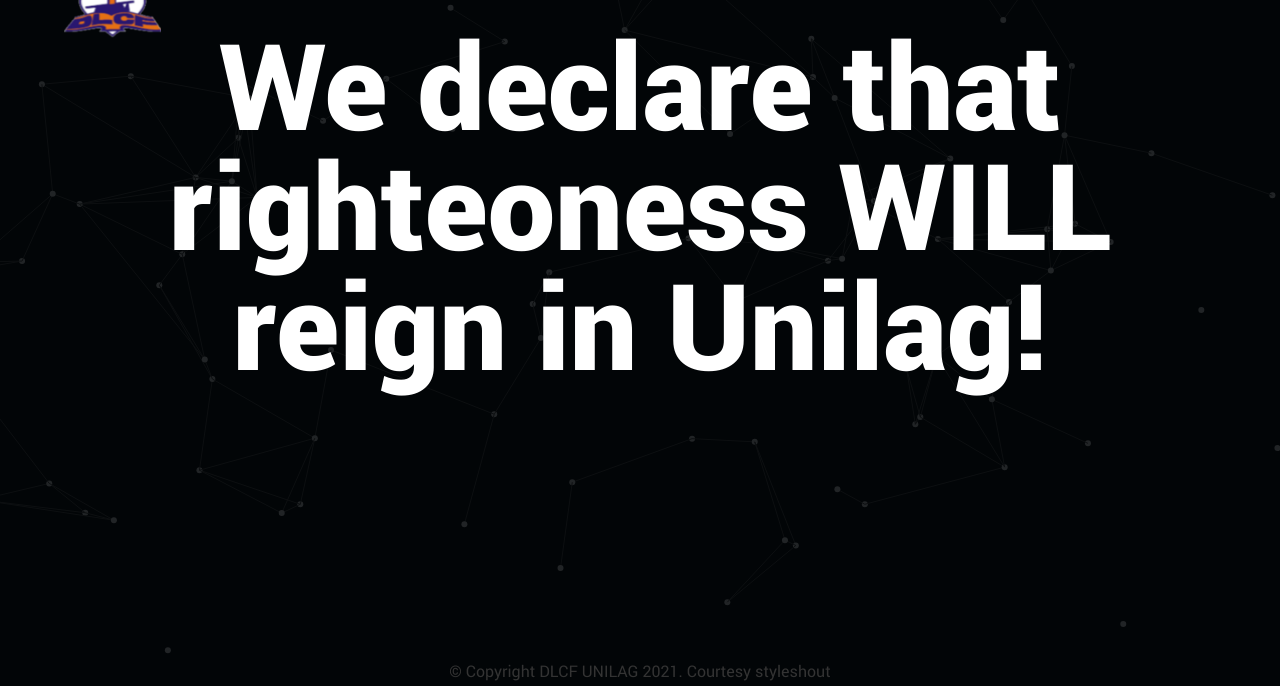
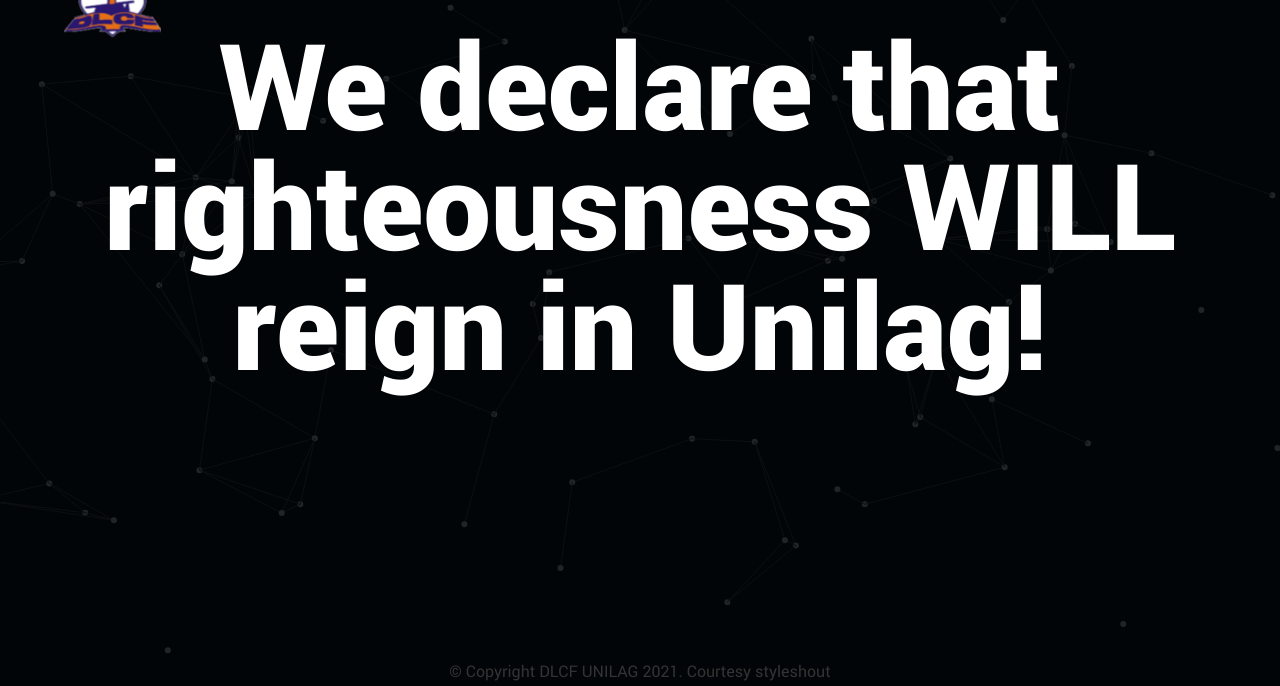
Before and after one commit to dlcfunilag/dlcfunilag.github.io, a plain HTML site: page index.html in a window 1280 px wide. Shown: the part 114-800 px from the top of the page. Drawn offline with Linux system fonts and the light colour scheme.

Commit message:
Update index.html

```diff
--- a/index.html
+++ b/index.html
@@ -69,7 +69,7 @@
 
 		   			<div id="counter">
 		   				<div class="half">
-		   					<span>We declare that righteoness WILL reign in Unilag!</span>
+		   					<span>We declare that righteousness WILL reign in Unilag!</span>
 		   				</div>
 		   			</div>
 
```
